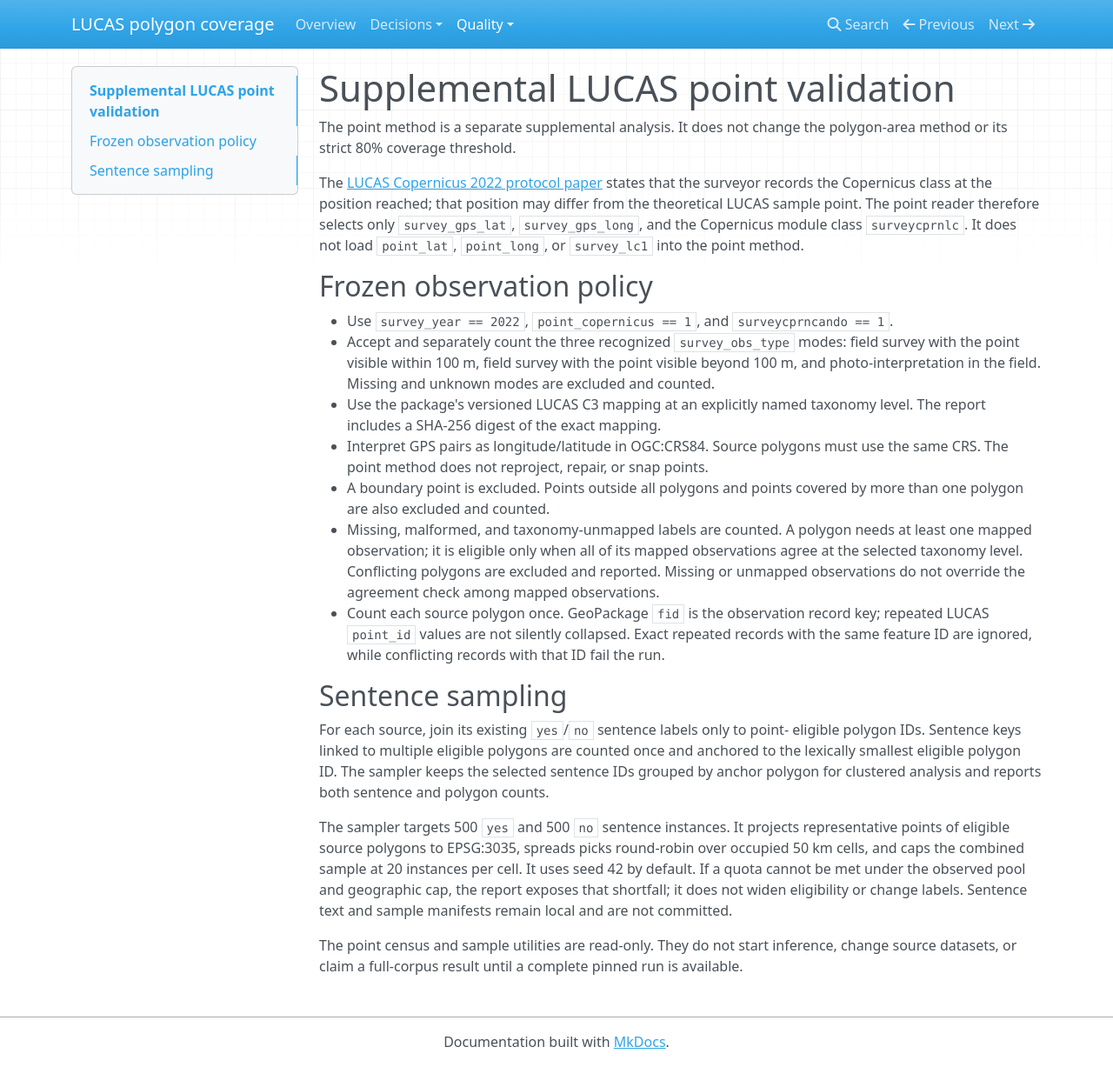
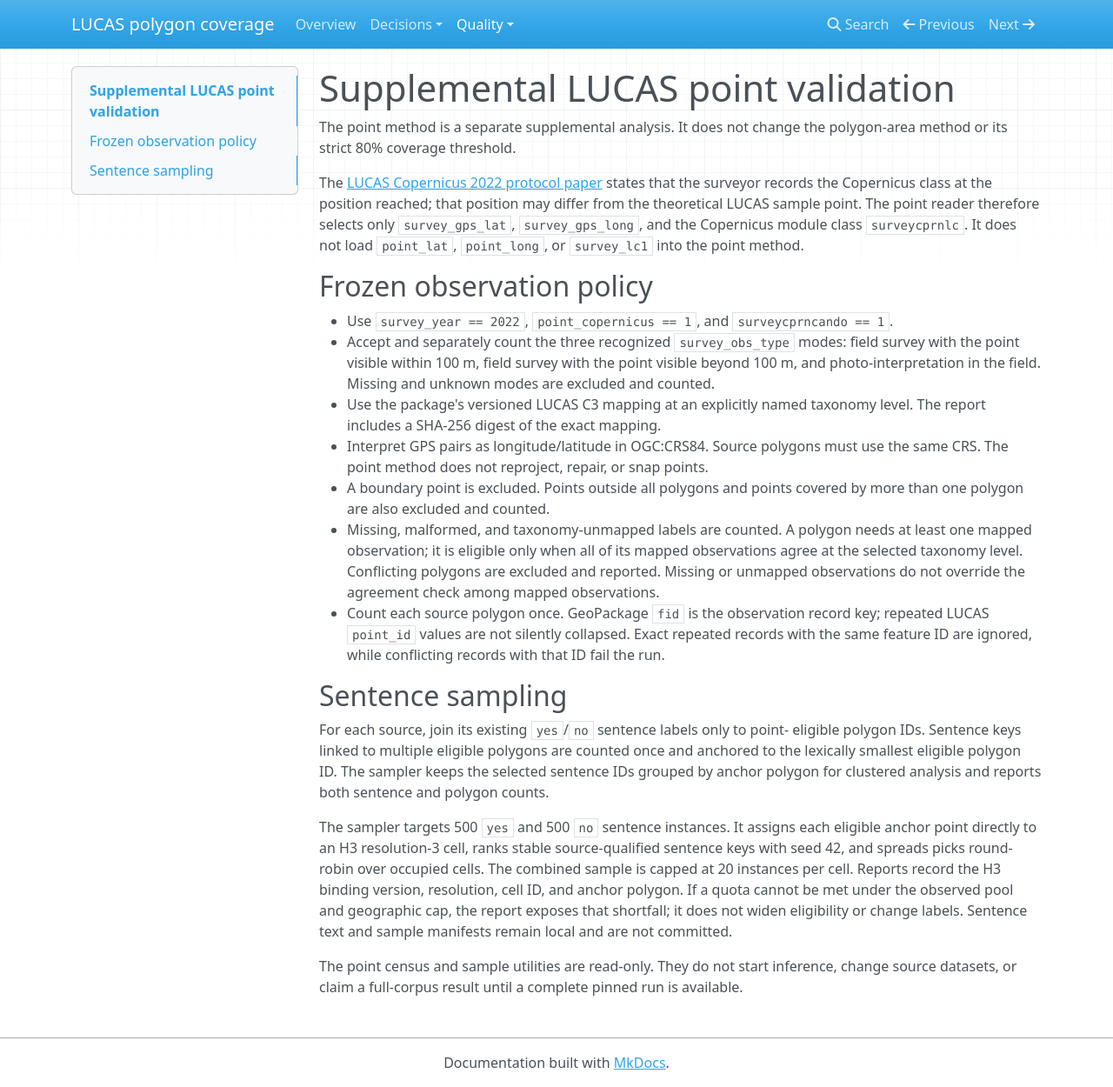
Before and after one commit to NoeFlandre/osm-polygon-lucas, an MkDocs documentation site: the page built from docs/quality/lucas-point-method.md, in a window 1280 px wide and 1250 px high. Shown: the whole window at 87% size. Built offline with MkDocs 1.6.1, drawn with Linux system fonts in a browser that asks for light colours; nearby versions of some CDN libraries.

Commit message:
fix: use the configured H3 grid for samples

```diff
--- a/docs/quality/lucas-point-method.md
+++ b/docs/quality/lucas-point-method.md
@@ -42,13 +42,14 @@ counted once and anchored to the lexically smallest eligible polygon ID. The
 sampler keeps the selected sentence IDs grouped by anchor polygon for clustered
 analysis and reports both sentence and polygon counts.
 
-The sampler targets 500 `yes` and 500 `no` sentence instances. It projects
-representative points of eligible source polygons to EPSG:3035, spreads picks
-round-robin over occupied 50 km cells, and caps the combined sample at 20
-instances per cell. It uses seed 42 by default. If a quota cannot be met under
-the observed pool and geographic cap, the report exposes that shortfall; it
-does not widen eligibility or change labels. Sentence text and sample manifests
-remain local and are not committed.
+The sampler targets 500 `yes` and 500 `no` sentence instances. It assigns each
+eligible anchor point directly to an H3 resolution-3 cell, ranks stable
+source-qualified sentence keys with seed 42, and spreads picks round-robin over
+occupied cells. The combined sample is capped at 20 instances per cell. Reports
+record the H3 binding version, resolution, cell ID, and anchor polygon. If a quota
+cannot be met under the observed pool and geographic cap, the report exposes
+that shortfall; it does not widen eligibility or change labels. Sentence text
+and sample manifests remain local and are not committed.
 
 The point census and sample utilities are read-only. They do not start
 inference, change source datasets, or claim a full-corpus result until a complete
--- a/pyproject.toml
+++ b/pyproject.toml
@@ -37,6 +37,7 @@ dev = [
 ]
 docs = ["mkdocs==1.6.1"]
 census = [
+    "h3==4.5.0",
     "pyarrow==25.0.1",
     "pyproj==3.7.1; python_full_version < '3.12'",
     "pyproj==3.8.0; python_full_version >= '3.12'",
```
Also changed, not shown: 6 other files.
